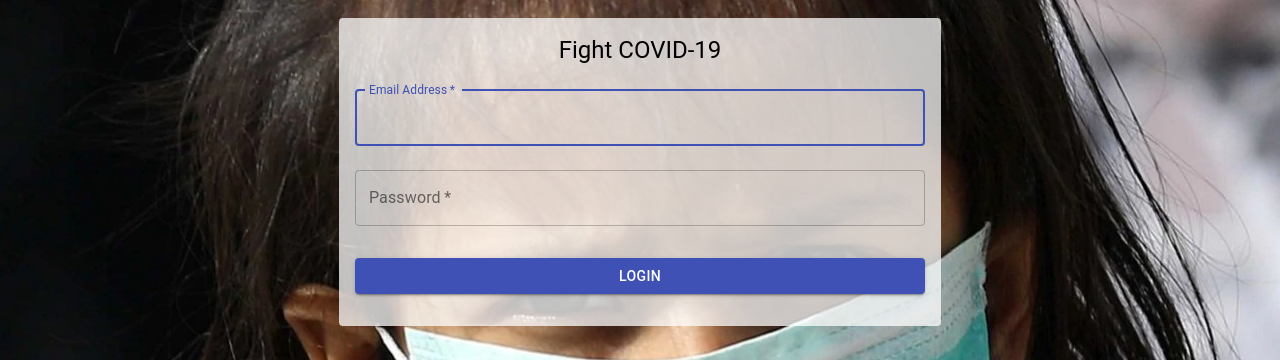
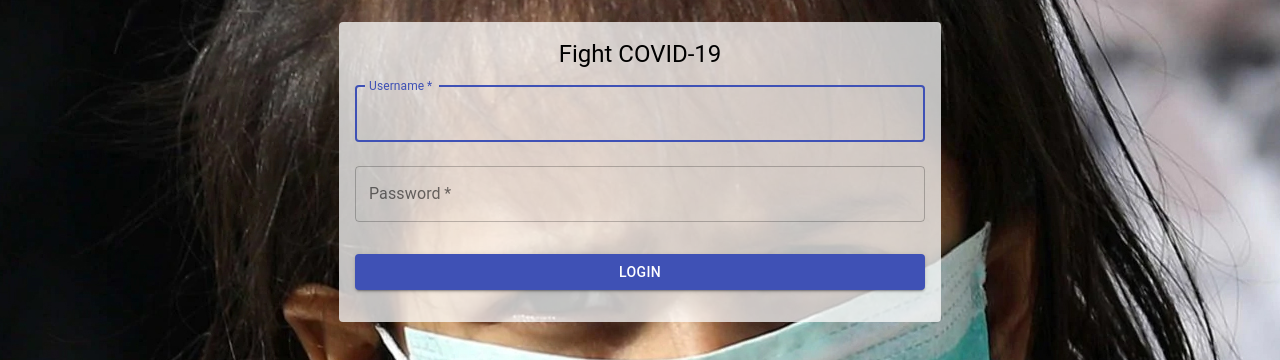
Before and after one commit to dz-experts/supervision-webapp, a React (Create React App) app: page / in a window 1280 px wide. Shown: the part 228-588 px from the top of the page. Built offline with nearby package versions, Linux system fonts and the light colour scheme.

Commit message:
Add auth and api call (#6)

```diff
--- a/package.json
+++ b/package.json
@@ -8,6 +8,8 @@
     "@testing-library/jest-dom": "^4.2.4",
     "@testing-library/react": "^9.3.2",
     "@testing-library/user-event": "^7.1.2",
+    "axios": "^0.19.2",
+    "formik": "^2.1.4",
     "google-map-react": "^1.1.7",
     "react": "^16.13.1",
     "react-dom": "^16.13.1",
--- /dev/null
+++ b/src/Api.js
@@ -0,0 +1,8 @@
+import axios from 'axios';
+import Constants from './Constants';
+
+const api = axios.create({
+    baseURL: `${Constants.baseURL}`
+});
+
+export default api;
--- /dev/null
+++ b/src/Constants.js
@@ -0,0 +1,3 @@
+export default {
+    baseURL: 'https://mofeedz.herokuapp.com/'
+};
--- a/src/Supervision/Login/Login.jsx
+++ b/src/Supervision/Login/Login.jsx
@@ -8,7 +8,10 @@ import {
     Button,
     Typography
 } from '@material-ui/core';
+import {Formik, Form, Field, ErrorMessage} from 'formik';
 import Background from '../../asserts/images/bg-01.jpg';
+import {useSupervisionContext} from '../Supervision.context';
+import api from '../../Api';
 
 const styles = theme => ({
     container: {
@@ -27,10 +30,6 @@ const styles = theme => ({
         borderRadius: '4px',
         padding: '16px'
     },
-    form: {
-        width: '100%',
-        marginTop: theme.spacing(1)
-    },
     submit: {
         margin: theme.spacing(3, 0, 2)
     }
@@ -38,6 +37,21 @@ const styles = theme => ({
 
 const LoginCmp = ({classes}) => {
     const history = useHistory();
+    const {setToken} = useSupervisionContext();
+
+    const handleLogin = async ({username, password}) => {
+        console.log(username, password);
+
+        const response = await api.post('api/auth/login/', {
+            username: 'admin@mofeed.dz',
+            password: 'axdvfcsz'
+        });
+
+        if (response.status === 200) {
+            setToken(response.data.token);
+            history.push('/home');
+        }
+    };
 
     return (
         <Container className={classes.container} component="main" maxWidth="xs">
@@ -45,40 +59,56 @@ const LoginCmp = ({classes}) => {
                 <Typography component="h1" variant="h5">
                     Fight COVID-19
                 </Typography>
-                <form className={classes.form} noValidate>
+
+                <Formik
+                    initialValues={{username: '', password: ''}}
+                    onSubmit={values => {
+                        handleLogin(values);
+                    }}
+                >
+                    {() => (
+                        <Form>
+                            <Field type="text" name="username">
+                                {({field}) => (
                                     <TextField
                                         variant="outlined"
                                         margin="normal"
                                         required
                                         fullWidth
-                        id="email"
-                        label="Email Address"
-                        name="email"
-                        autoComplete="email"
+                                        label="Username"
                                         autoFocus
+                                        {...field}
                                     />
+                                )}
+                            </Field>
+                            <ErrorMessage name="username" component="div"/>
+                            <Field type="password" name="password">
+                                {({field}) => (
                                     <TextField
                                         variant="outlined"
                                         margin="normal"
                                         required
                                         fullWidth
-                        name="password"
                                         label="Password"
-                        type="password"
                                         id="password"
                                         autoComplete="current-password"
+                                        {...field}
                                     />
+                                )}
+                            </Field>
+                            <ErrorMessage name="password" component="div"/>
                             <Button
                                 type="submit"
                                 fullWidth
                                 variant="contained"
                                 color="primary"
-                        onClick={() => history.push('/home')}
                                 className={classes.submit}
                             >
                                 Login
                             </Button>
-                </form>
+                        </Form>
+                    )}
+                </Formik>
             </div>
         </Container>
     );
--- /dev/null
+++ b/src/Supervision/Supervision.context.js
@@ -0,0 +1,5 @@
+import React, {useContext} from 'react';
+
+export const SupervisionContext = React.createContext({});
+
+export const useSupervisionContext = () => useContext(SupervisionContext);
--- a/src/Supervision/Supervision.jsx
+++ b/src/Supervision/Supervision.jsx
@@ -1,18 +1,34 @@
-import React from 'react';
+import React, {useState} from 'react';
 import {
     BrowserRouter as Router,
     Switch,
-    Route
+    Route,
+    Redirect
 } from 'react-router-dom';
 import {Home} from './Home';
 import {Login} from './Login';
+import {SupervisionContext} from './Supervision.context';
 
 export const Supervision = () => {
+    const [token, setToken] = useState(localStorage.getItem('token'));
+
+    const contextValue = {
+        token: token,
+        setToken: data => {
+            localStorage.setItem('token', data);
+            setToken(data);
+        }
+    };
+
     return (
+        <SupervisionContext.Provider value={contextValue}>
             <Router>
                 <Switch>
                     <Route path="/home">
-                    <Home/>
+                        {token ?
+                            <Home/> :
+                            <Redirect to={{pathname: '/'}}/>
+                        }
                     </Route>
 
                     <Route path="/">
@@ -20,5 +36,6 @@ export const Supervision = () => {
                     </Route>
                 </Switch>
             </Router>
+        </SupervisionContext.Provider>
     );
 };
```
Also changed, not shown: src/Supervision/Home/Logout/Logout.jsx (+8 -1 lines), 1 other file (tests, documents, lock files or other folders). Lines whose indentation alone changed are shown as unchanged.
